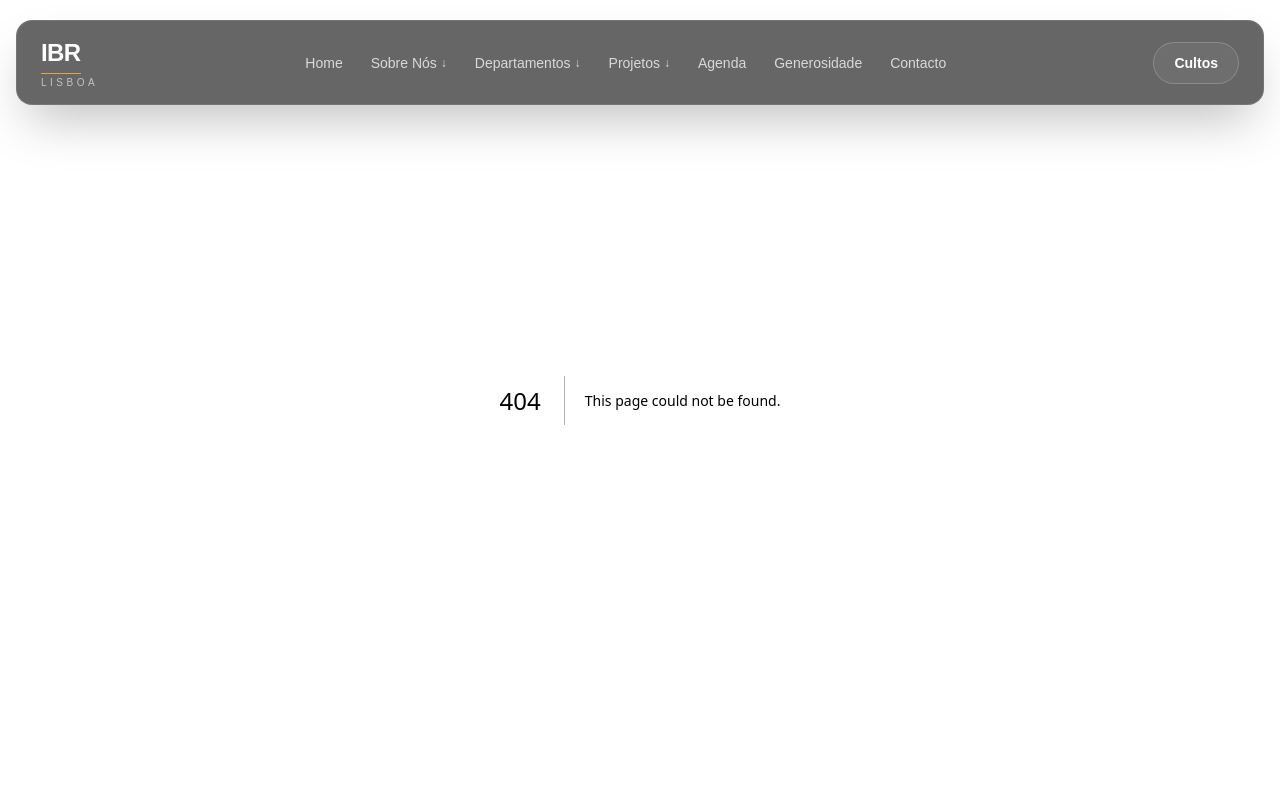
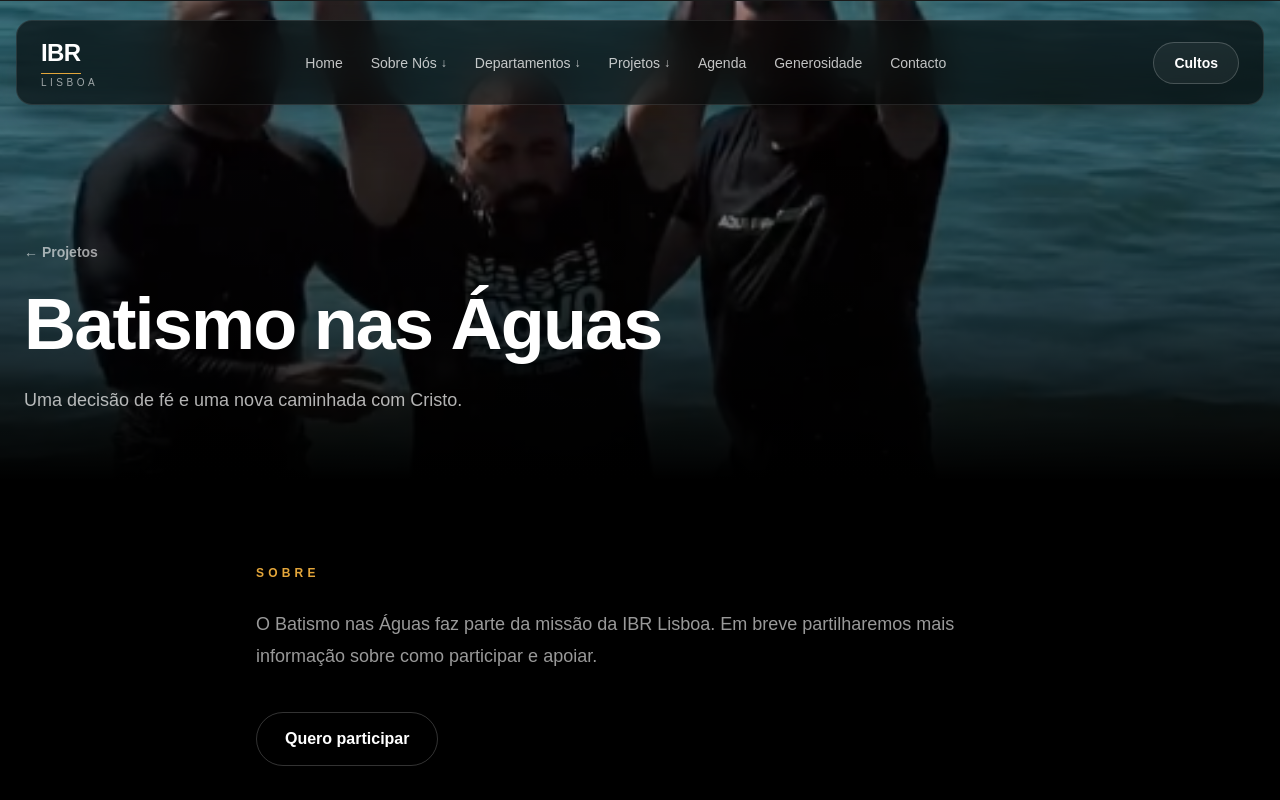
Before and after one commit to pedrofariasdev/ibr-lisboa-website, a Next.js app: page /projetos/batismo in a window 1280 px wide. Before the commit this address had no page. Shown: the top 800 px of the page. Built offline with nearby package versions, Linux system fonts and the light colour scheme.

Commit message:
feat: adiciona paginas de projetos com rota dinamica

```diff
--- /dev/null
+++ b/src/app/projetos/[slug]/page.tsx
@@ -0,0 +1,94 @@
+import Link from "next/link";
+import Image from "next/image";
+import { notFound } from "next/navigation";
+import type { Metadata } from "next";
+import { projetos, getProjeto } from "@/data/projetos";
+
+export function generateStaticParams() {
+  return projetos
+    .filter((p) => !p.emBreve)
+    .map((p) => ({ slug: p.slug }));
+}
+
+export async function generateMetadata({
+  params,
+}: {
+  params: Promise<{ slug: string }>;
+}): Promise<Metadata> {
+  const { slug } = await params;
+  const projeto = getProjeto(slug);
+
+  if (!projeto) return { title: "Projeto não encontrado" };
+
+  return {
+    title: projeto.name,
+    description: projeto.description,
+  };
+}
+
+export default async function ProjetoPage({
+  params,
+}: {
+  params: Promise<{ slug: string }>;
+}) {
+  const { slug } = await params;
+  const projeto = getProjeto(slug);
+
+  if (!projeto || projeto.emBreve) notFound();
+
+  return (
+    <article className="bg-black text-white">
+      <div className="relative min-h-[60vh] overflow-hidden border-t border-white/10">
+        <Image
+          src={projeto.image}
+          alt={projeto.name}
+          fill
+          priority
+          sizes="100vw"
+          className="object-cover"
+        />
+
+        <div className="absolute inset-0 bg-gradient-to-t from-black via-black/50 to-black/20" />
+
+        <div className="absolute inset-x-0 bottom-0 px-6 pb-16">
+          <div className="mx-auto max-w-7xl">
+            <Link
+              href="/projetos"
+              className="text-sm font-semibold text-white/60 transition hover:text-[#e4a63a]"
+            >
+              ← Projetos
+            </Link>
+
+            <h1 className="mt-6 text-5xl font-bold leading-[1] tracking-tight sm:text-7xl">
+              {projeto.name}
+            </h1>
+
+            <p className="mt-6 max-w-2xl text-lg leading-8 text-white/70">
+              {projeto.description}
+            </p>
+          </div>
+        </div>
+      </div>
+
+      <div className="px-6 py-20">
+        <div className="mx-auto max-w-3xl">
+          <span className="text-xs font-semibold uppercase tracking-[0.35em] text-[#e4a63a]">
+            Sobre
+          </span>
+
+          <p className="mt-6 text-lg leading-8 text-white/60">
+            {projeto.sobre ??
+              `O ${projeto.name} faz parte da missão da IBR Lisboa. Em breve partilharemos mais informação sobre como participar e apoiar.`}
+          </p>
+
+          <Link
+            href={`/contacto?projeto=${projeto.slug}`}
+            className="mt-10 inline-flex rounded-full border border-white/20 px-7 py-3.5 font-semibold transition hover:border-[#e4a63a] hover:bg-[#e4a63a] hover:text-black"
+          >
+            Quero participar
+          </Link>
+        </div>
+      </div>
+    </article>
+  );
+}
--- /dev/null
+++ b/src/app/projetos/page.tsx
@@ -0,0 +1,92 @@
+import Link from "next/link";
+import Image from "next/image";
+import type { Metadata } from "next";
+import { projetos } from "@/data/projetos";
+
+export const metadata: Metadata = {
+  title: "Projetos",
+  description:
+    "Conheça os projetos da IBR Lisboa e a nossa missão de servir a comunidade.",
+};
+
+export default function ProjetosPage() {
+  return (
+    <section className="border-t border-white/10 bg-black px-6 py-24 text-white">
+      <div className="mx-auto max-w-7xl">
+        <span className="text-xs font-semibold uppercase tracking-[0.35em] text-[#e4a63a]">
+          Nossa missão
+        </span>
+
+        <h1 className="mt-5 max-w-3xl text-5xl font-bold leading-[1] tracking-tight sm:text-7xl">
+          Vivendo
+          <br />
+          a missão.
+        </h1>
+
+        <p className="mt-7 max-w-xl text-lg leading-8 text-white/60">
+          Uma fé que ultrapassa as paredes da igreja e alcança pessoas através
+          do amor, serviço e transformação.
+        </p>
+
+        <div className="mt-14 grid gap-6 md:grid-cols-2 lg:grid-cols-3">
+          {projetos.map((projeto) => {
+            const conteudo = (
+              <>
+                <Image
+                  src={projeto.image}
+                  alt={projeto.name}
+                  fill
+                  sizes="(min-width: 1024px) 33vw, (min-width: 768px) 50vw, 100vw"
+                  className="object-cover transition duration-700 group-hover:scale-110"
+                />
+
+                <div className="absolute inset-0 bg-gradient-to-t from-black via-black/30 to-transparent" />
+
+                <div className="absolute inset-x-0 bottom-0 p-8">
+                  <span className="text-xs font-semibold uppercase tracking-[0.25em] text-[#e4a63a]">
+                    Projeto
+                  </span>
+
+                  <h2 className="mt-3 text-4xl font-semibold tracking-tight">
+                    {projeto.name}
+                  </h2>
+
+                  <p className="mt-4 text-base leading-7 text-white/65">
+                    {projeto.description}
+                  </p>
+
+                  {projeto.emBreve ? (
+                    <span className="mt-6 inline-flex rounded-full border border-white/20 px-4 py-1.5 text-xs font-semibold uppercase tracking-[0.2em] text-white/50">
+                      Em breve
+                    </span>
+                  ) : (
+                    <span className="mt-6 inline-flex text-sm font-semibold text-[#e4a63a] opacity-0 transition duration-300 group-hover:opacity-100">
+                      Conhecer projeto →
+                    </span>
+                  )}
+                </div>
+              </>
+            );
+
+            const classesBase =
+              "group relative min-h-[380px] overflow-hidden rounded-3xl border border-white/10 bg-[#111111] transition duration-500";
+
+            return projeto.emBreve ? (
+              <div key={projeto.slug} className={classesBase}>
+                {conteudo}
+              </div>
+            ) : (
+              <Link
+                key={projeto.slug}
+                href={`/projetos/${projeto.slug}`}
+                className={`${classesBase} hover:-translate-y-2 hover:border-[#e4a63a]/50`}
+              >
+                {conteudo}
+              </Link>
+            );
+          })}
+        </div>
+      </div>
+    </section>
+  );
+}
--- a/src/data/projetos.ts
+++ b/src/data/projetos.ts
@@ -1,29 +1,34 @@
 export type Projeto = {
+  slug: string;
   name: string;
   description: string;
   image: string;
-  href?: string;
+  sobre?: string;
+  emBreve?: boolean;
 };
 
 export const projetos: Projeto[] = [
   {
+    slug: "batismo",
     name: "Batismo nas Águas",
-    description:
-      "Uma decisão de fé e uma nova caminhada com Cristo.",
+    description: "Uma decisão de fé e uma nova caminhada com Cristo.",
     image: "/images/projetos/batismo.png",
-    href: "/projetos/batismo",
   },
   {
+    slug: "bazar-social",
     name: "Bazar Social",
-    description:
-      "Solidariedade e apoio à comunidade através da partilha.",
+    description: "Solidariedade e apoio à comunidade através da partilha.",
     image: "/images/projetos/bazar.png",
-    href: "/projetos/bazar-social",
   },
   {
+    slug: "projeto-esperanca",
     name: "Projeto Esperança",
-    description:
-      "Levando alimento, cuidado e esperança para a comunidade.",
+    description: "Levando alimento, cuidado e esperança para a comunidade.",
     image: "/images/projetos/esperanca.png",
+    emBreve: true,
   },
 ];
+
+export function getProjeto(slug: string) {
+  return projetos.find((p) => p.slug === slug);
+}
```
